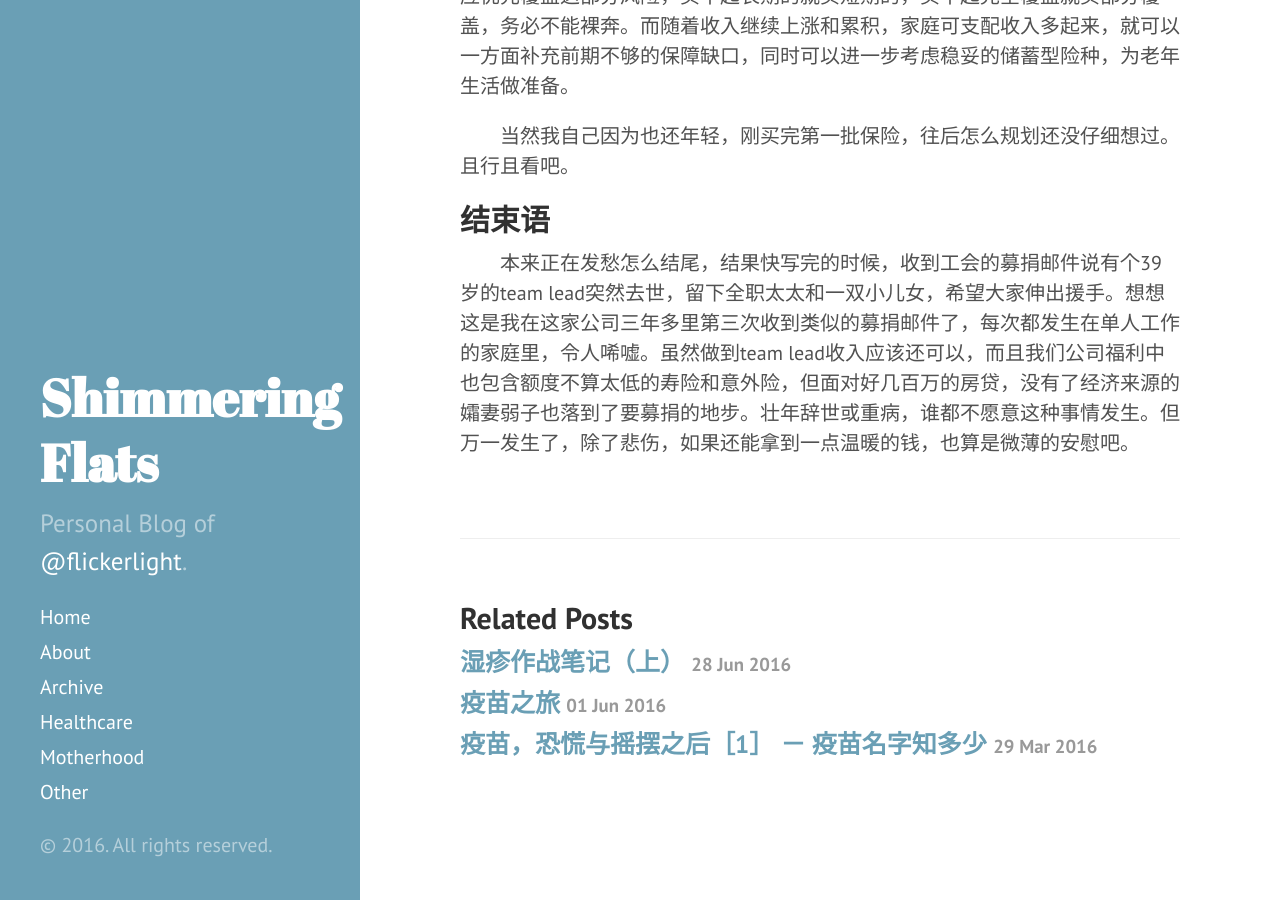
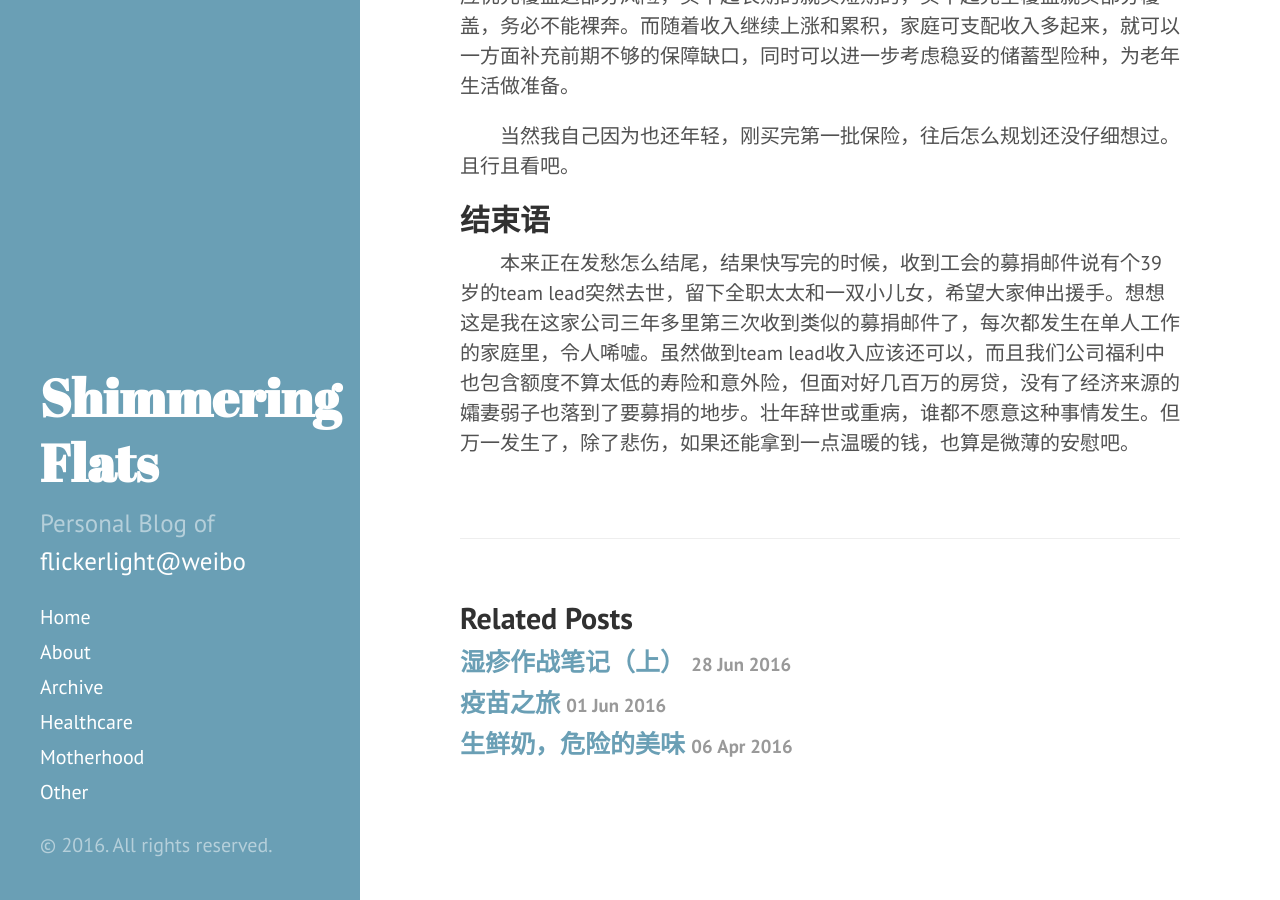
Before and after one commit to flickerlight/flickerlight.github.io, a Jekyll site: the page built from _posts/2016-04-29-family-insurance-config.markdown, in a window 1280 px wide and 900 px high, scrolled down 4859 px. Built offline with Jekyll 4.4.1, drawn with Linux system fonts in a browser that asks for light colours; Markdown is read by kramdown in place of the engine named in the settings; part of the change alters nothing that is shown.

Commit message:
add two more posts

```diff
--- a/_config.yml
+++ b/_config.yml
@@ -9,7 +9,7 @@ permalink:        pretty
 # Setup
 title:            Shimmering Flats
 tagline:          'Personal Blog of Flickerlight'
-description:      'Personal Blog of <a href="http://weibo.com/flickerlight" target="_blank">@flickerlight</a>.'
+description:      'Personal Blog of <a href="http://weibo.com/flickerlight" target="_blank">flickerlight@weibo</a>'
 url:              http://flickerlight.github.io
 baseurl:          /
 
--- /dev/null
+++ b/_posts/2016-04-06-dangerous-raw-milk.markdown
@@ -0,0 +1,71 @@
+---
+layout: post
+title:  "生鲜奶，危险的美味"
+date:   2016-04-06
+author: Flickerlight
+category: Healthcare
+---
+<img src="http://www.offthegridnews.com/wp-content/uploads/2013/10/RAw-Milk.jpg">
+
+&emsp;&emsp;在一个忙碌的小长假以后，今天写一个小小的话题热热身。这个话题来源于前几天的某次群聊，发现很多人不了解生鲜奶（牛奶，羊奶，随便什么奶）的致病风险，认为生鲜奶新鲜味美，甚至当作难得的好东西给小朋友喝。事实上，生鲜奶（raw milk）在许多国家和地区是禁止对公众直接销售的，更被CDC认为是风险最大的食源性致病因之一:
+
+>While it is possible to get foodborne illnesses from many different foods, raw milk is one of the riskiest of all.[[1]](http://www.cdc.gov/foodsafety/rawmilk/raw-milk-index.html)
+
+&emsp;&emsp;生鲜奶会引发的不仅仅是腹泻呕吐这样的“小毛病”，在某些情况下还会引起肾衰竭、肢体麻痹甚至死亡，对老人、儿童、孕妇和免疫缺陷的人尤其危险。
+
+&emsp;&emsp;
+##为什么生鲜奶如此危险？
+&emsp;&emsp;
+
+&emsp;&emsp;生鲜奶中有时会含有多种致病细菌、病毒和寄生虫。以细菌为例，在生鲜奶中常出现的有：
+
+- 布鲁氏菌 _Brucella_
+
+&emsp;&emsp;可引发布鲁氏菌病，初期表现为发热、头痛、全身乏力等，严重时能造成肝脾肿大、心内膜炎、关节炎、神经症状等。
+
+- 弯曲杆菌 _Campylobacter_
+
+&emsp;&emsp;感染后会引起腹泻、腹痛和发热，对免疫缺陷的人，弯曲杆菌偶尔会扩散到血中从而导致危及生命的感染。
+
+- 李斯特菌 _Listria_
+
+&emsp;&emsp;导致发烧、头痛、肌肉疼痛、抽搐，对老人和免疫缺陷的人能引发败血症和脑膜炎，而孕妇若在怀孕期间感染可导致流产、死胎、早产及危及新生儿生命的感染。
+
+- 沙门氏菌 _Salmonella_
+
+&emsp;&emsp;引发腹泻、发烧和腹绞痛。
+
+- 牛分支杆菌 _Mycobacterium bovis_
+
+&emsp;&emsp;导致结核病。
+
+- 产志贺毒素大肠杆菌 _Shiga toxin-producing E. coli_
+
+&emsp;&emsp;引发严重的胃痉挛、带血腹泻，呕吐和低烧。有5%－10%的感染者会出现并发的溶血性尿毒综合征，对生命有潜在威胁。
+
+&emsp;&emsp;……
+
+&emsp;&emsp;这个致病菌列表还可以更长，同时别忘了病毒和寄生虫还没有算在内呢。CDC的统计数据表明[[2]](http://www.cdc.gov/foodsafety/rawmilk/nonpasteurized-outbreaks-2012.html)，美国在2007年到2012年间，由未巴氏杀菌的生鲜奶引起的疾病大爆发有81起，致病979人，其中住院73人，八成以上都出现在允许销售生鲜奶的州（见下图）。而且由于症状不重的人大多不会去看医生，实际的致病人数会更高。
+
+<img src="/images/2016-04-06/outbreak.jpeg">
+
+&emsp;&emsp;我国目前对生鲜奶销售的法规限制形同虚设，且牧场和奶畜的管理也远没有美国严格，个人大胆揣测，如果这个统计在中国做，疾病爆发的次数和涉及人数会壮观得多。
+
+&emsp;&emsp;
+##生鲜奶煮沸了再喝呢？
+&emsp;&emsp;
+
+&emsp;&emsp;那有人就说了，生鲜奶我拿回家煮开再喝总安全了吧？
+
+&emsp;&emsp;其实也不一定。理论上来说，煮沸加热是可以杀死绝大多数病原体的，但前提是：在一定温度下，加热时间足够。有过煮牛奶的经历的人应该会对溢锅的场景印象深刻。溢锅时你会做啥？马上关火啊！由于牛奶中富含的脂质能帮助形成稳定的泡泡，牛奶在发生溢锅时往往并没有达到沸点。此时火一关，煮沸杀菌的效果也就无从说起了。
+
+&emsp;&emsp;那我小火慢慢煮保证不溢锅且煮沸时间够长呢？这倒是可以杀死奶中的病原体，但奶的营养成分和风味也被破坏了。而且，如果生鲜奶中含有病原体，在你买奶回来的路上病原体可能已经繁殖了好多代，它们产生的毒素存在于奶中，并不会因煮沸了就消失。这样的奶喝了仍然有致病的风险。
+
+&emsp;&emsp;在商业化的奶业生产中，从挤奶到巴氏灭菌之间会采用冷链储运或其他抑菌措施。巴氏灭菌法更是在保持奶品的风味和营养的同时能尽可能多的杀死病原体，保证食用者的安全。相对于巴氏奶，生鲜奶在营养上没有优势，同时还有很高的致病风险，除了一个“新鲜”的噱头，实在是乏善可陈。
+
+--------
+参考文献：
+
+[1][CDC关于生鲜奶的专题](http://www.cdc.gov/foodsafety/rawmilk/raw-milk-index.html)
+
+[2][CDC关于未巴氏消毒奶引起的疾病爆发的统计（2007-2012）](http://www.cdc.gov/foodsafety/rawmilk/nonpasteurized-outbreaks-2012.html)
--- a/_posts/2016-04-29-family-insurance-config.markdown
+++ b/_posts/2016-04-29-family-insurance-config.markdown
@@ -6,6 +6,7 @@ author: Flickerlight
 category: Other
 ---
 <img src="/images/2016-04-29/06-SA-Insurance-brief_2.jpg">
+
 &emsp;&emsp;这个忙碌的4月，我们终于把第一批家庭保险买完了，算是了了个心事。一直有人要求写保险，但是这个话题实在太大，每个家庭都有自己的现实情况和需求，千头万绪无从说起；各种保险产品都有自己的特性，我也只是知道一点皮毛不敢妄言。想来想去，总结几点个人意见，仅供参考。
 
 ##先看保障，再看收益
```
Also changed, not shown: images/2016-04-06/outbreak.jpeg (added).
